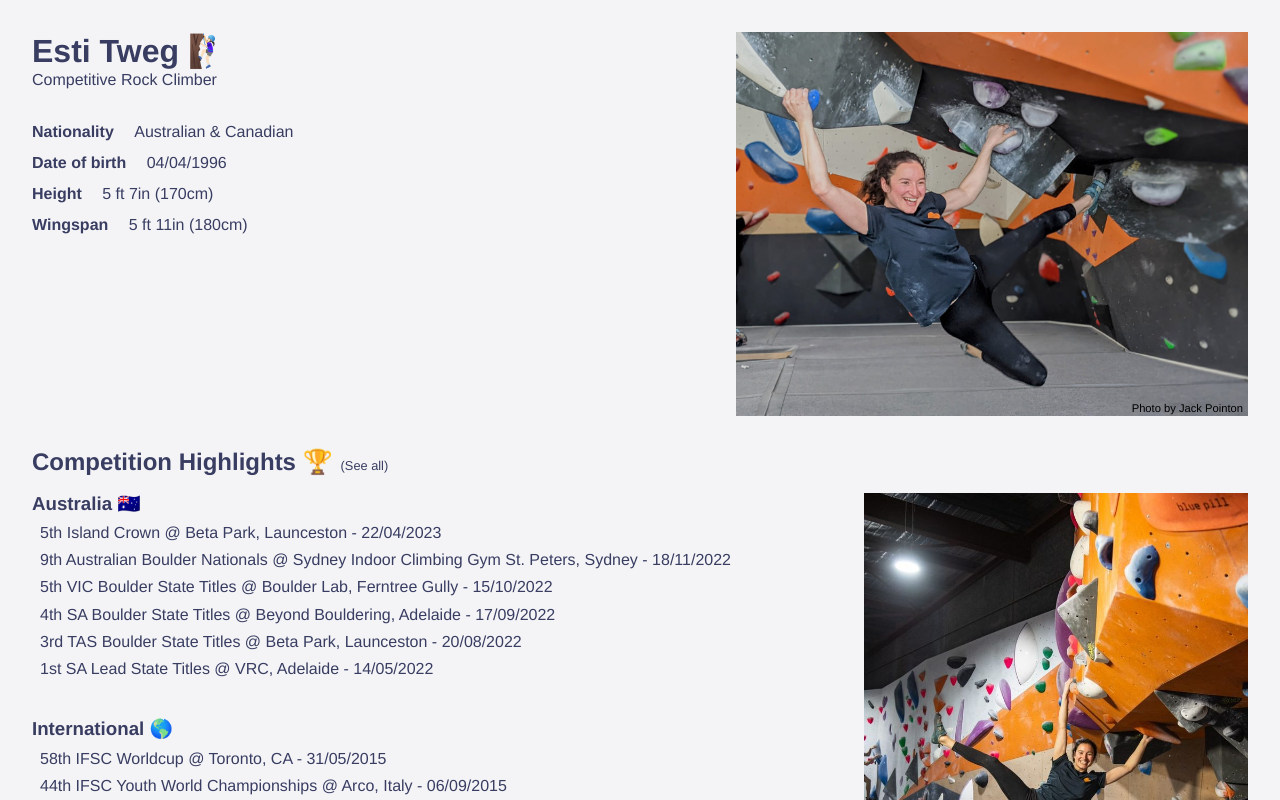
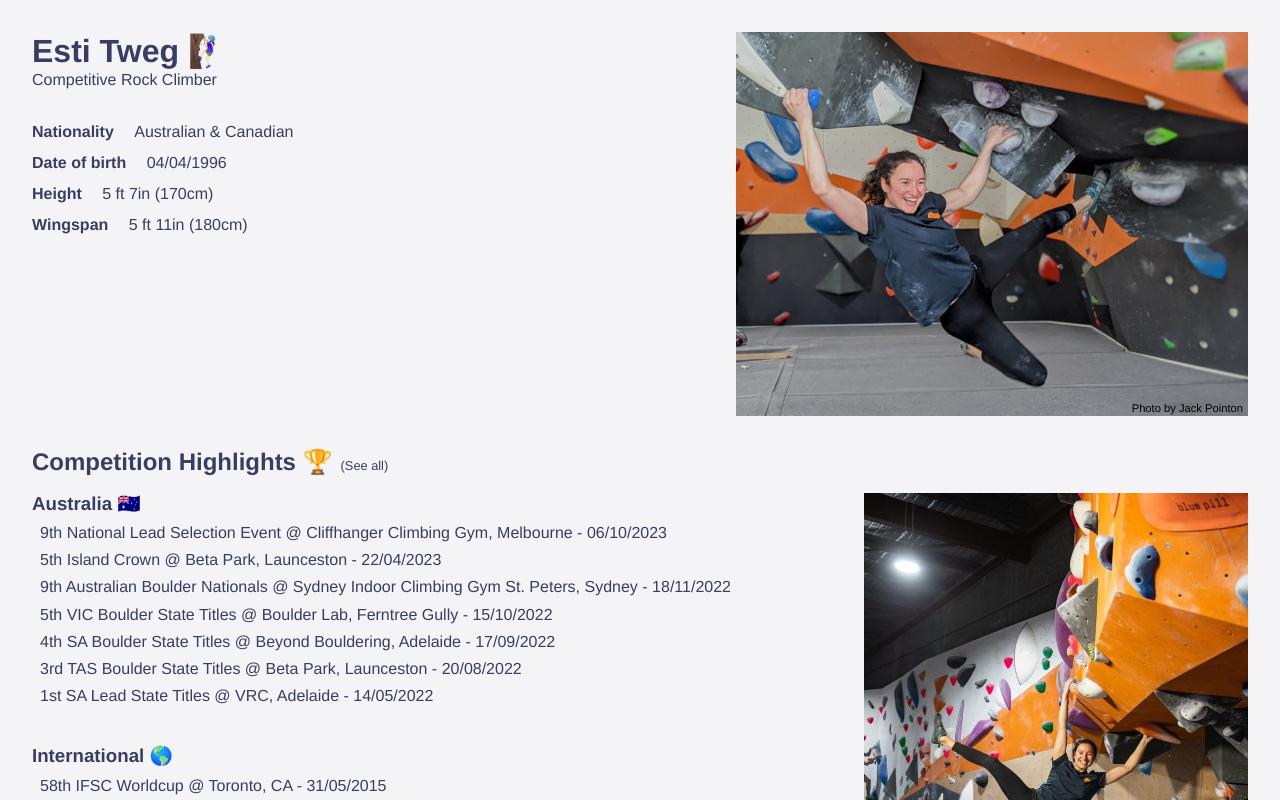
Before and after one commit to EstiT/CompetitionResults, a Vue app: page / in a window 1280 px wide. Shown: the top 800 px of the page. Built offline with nearby package versions, Linux system fonts and the light colour scheme.

Commit message:
add Lead Selection Event

```diff
--- a/src/components/Social.vue
+++ b/src/components/Social.vue
@@ -39,6 +39,9 @@ onMounted(() => {
     @include mobile {
         justify-content: center;
     }
+    a {
+        cursor: pointer;
+    }
 }
 
 svg {
--- a/src/views/Results.vue
+++ b/src/views/Results.vue
@@ -7,6 +7,8 @@
         <div class="aus-results">
           <h3>Australia 🇦🇺 </h3>
           <h4 :class="{ hide: !showAll }">2023</h4>
+          <a class="link" target="_blank"
+            href="https://docs.google.com/spreadsheets/u/2/d/12RqJEGdUYp75H5inPm2_GuGcleUBY28bIAKEAr7Ad0k/htmlview#">9th National Lead Selection Event @ Cliffhanger Climbing Gym, Melbourne - 06/10/2023 </a>
           <p :class="{ hide: !showAll }" class="link nolink" href="">2nd Birthday Competition @ Steel
             Peaks, Vaughn ON - 14/07/2023 </p>
           <!-- https://beyondbouldering.com.au/wp-content/uploads/2023/06/BOLDER.23-Results.xlsx -->
```
